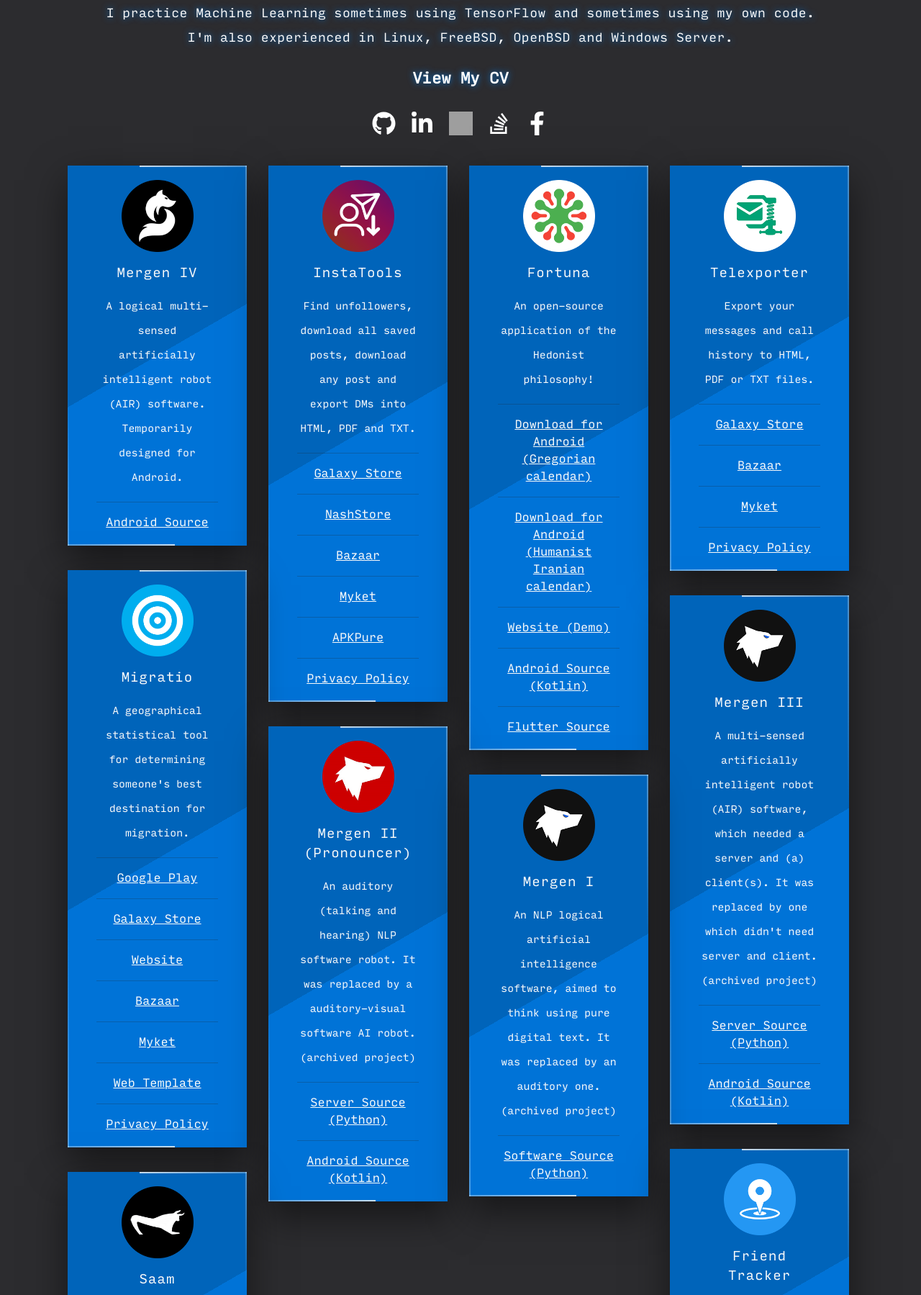
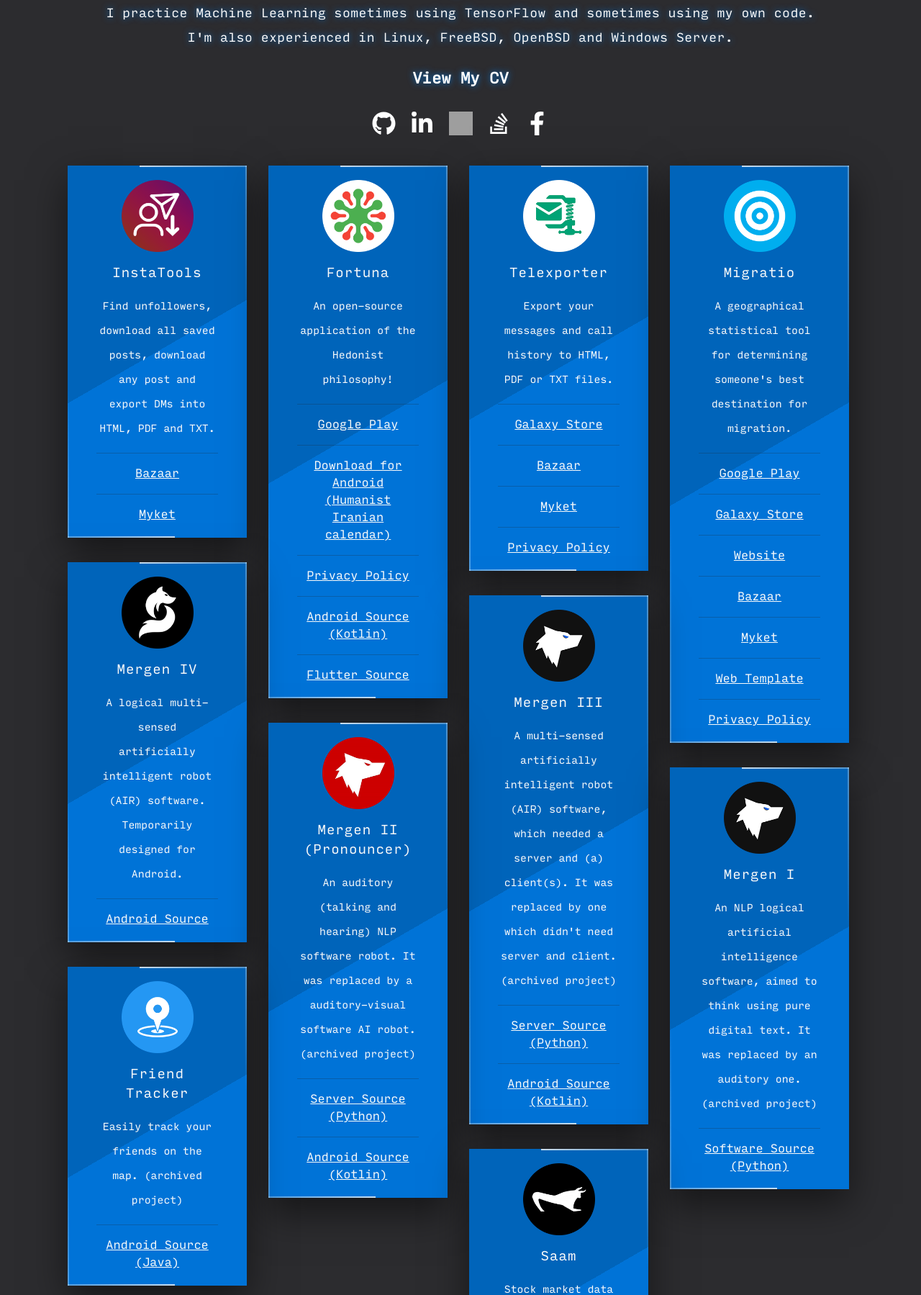
Before and after one commit to fulcrum6378/welcome_php, a PHP site: page / in a window 1280 px wide. Shown: the part 544-2343 px from the top of the page at 72% size. Run offline with PHP 8.4, Linux system fonts and the light colour scheme; grey boxes are pictures that could not be loaded.

Commit message:
2023.03.22 - 1 (Fortuna gonna be published, InstaTools removed from some stores)

```diff
--- a/index.php
+++ b/index.php
@@ -69,30 +69,15 @@ foreach ($social as $link) $htmlSocial .= '
     </span>';
 $projects = array(
     new Project(
-        "mergen4", "mergen_iv", "Mergen IV",
-        "A logical multi-sensed artificially intelligent robot (AIR) software. Temporarily designed for Android.",
-        array(
-            new Link("https://github.com/fulcrum6378/mergen_android",
-                name: "Android Source", microType: "sameAs"),
-        ),
-        "SoftwareApplication", "Android", "AI, Logic, Robot"
-    ),
-    new Project(
         "instatools", "instatools", "InstaTools",
         "Find unfollowers, download all saved posts, download any post and export DMs into HTML, PDF and TXT.",
         array(
-            new Link("https://galaxystore.samsung.com/detail/ir.mahdiparastesh.instatools.beth",
-                name: "Galaxy Store", microType: "installUrl"),
-            new Link("https://store.nashstore.ru/store/6295e2d7fb3ed3bb471ff674",
-                title: "Russian App Store", name: "NashStore", microType: "installUrl"),
             new Link("https://cafebazaar.ir/app/ir.mahdiparastesh.instatools",
                 title: "Iranian Android Bazaar Store", name: "Bazaar", microType: "installUrl"),
             new Link("https://myket.ir/app/ir.mahdiparastesh.instatools",
                 title: "Iranian Android Myket Store", name: "Myket", microType: "installUrl"),
-            new Link("https://apkpure.com/p/ir.mahdiparastesh.instatools.beth",
-                title: "APKPure.com a third-party APK store", name: "APKPure", microType: "installUrl"),
-            new Link("https://mahdiparastesh.ir/welcome/privacy/instatools.html",
-                name: "Privacy Policy", microType: "publishingPrinciples"),
+            /*new Link("https://mahdiparastesh.ir/welcome/privacy/instatools.html",
+                name: "Privacy Policy", microType: "publishingPrinciples"),*/
         ),
         "MobileApplication", "Android", "Tools, Personalisation"
     ),
@@ -101,14 +86,17 @@ $projects = array(
         "An open-source application of the Hedonist philosophy!",
         array(
             new Link(
-                "https://github.com/fulcrum6378/fortuna/raw/master/app/gregorian/release/app-gregorian-release.apk",
-                name: "Download for Android (Gregorian calendar)", microType: "downloadUrl"),
+                "https://play.google.com/store/apps/details?id=ir.mahdiparastesh.fortuna.gregorian",
+                name: "Google Play", microType: "installUrl"),
             new Link(
                 "https://github.com/fulcrum6378/fortuna/raw/master/app/iranian/release/app-iranian-release.apk",
                 name: "Download for Android (Humanist Iranian calendar)", microType: "downloadUrl"),
             new Link(
+                "https://mahdiparastesh.ir/welcome/privacy/fortuna.html",
+                name: "Privacy Policy", microType: "publishingPrinciples"),
+            /*new Link(
                 "https://fortuna.mahdiparastesh.ir/",
-                name: "Website (Demo)", microType: "sameAs"),
+                name: "Website (Demo)", microType: "sameAs"),*/
             new Link(
                 "https://github.com/fulcrum6378/fortuna",
                 name: "Android Source (Kotlin)", microType: "url"),
@@ -153,6 +141,15 @@ $projects = array(
                 name: "Privacy Policy", microType: "publishingPrinciples"),
         ),
         "SoftwareApplication", "Android, Web", "Tools, Travel, Migration"
+    ),
+    new Project(
+        "mergen4", "mergen_iv", "Mergen IV",
+        "A logical multi-sensed artificially intelligent robot (AIR) software. Temporarily designed for Android.",
+        array(
+            new Link("https://github.com/fulcrum6378/mergen_android",
+                name: "Android Source", microType: "sameAs"),
+        ),
+        "SoftwareApplication", "Android", "AI, Logic, Robot"
     ),
     new Project(
         "mergen3", "mergen", "Mergen III",
--- a/welcome/main.js
+++ b/welcome/main.js
@@ -84,7 +84,6 @@ function translate(hl) {
                 "Iranian Android Myket Store": "فروشگاه اپلیکیشن ایرانی مایکت",
                 "Iranian Android Bazaar Store": "فروشگاه اپلیکیشن ایرانی بازار",
                 "APKPure.com a third-party APK store": "یک وبسایت معروف دانلود اپ اندروید",
-                "Download for Android (Gregorian calendar)": "دانلود برای اندروید (تقویم میلادی)",
                 "Download for Android (Humanist Iranian calendar)": "دانلود برای اندروید (تقویم اومانیستی ایرانی)",
                 "Wordpress Theme": "تم وردپرس",
             };
```
Also changed, not shown: 1 other file.
